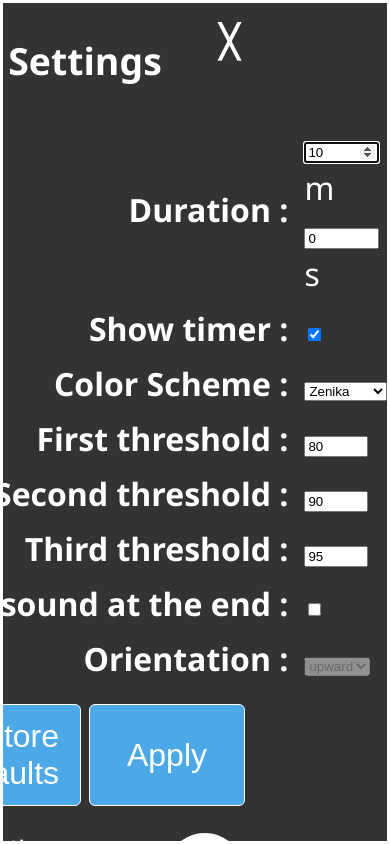
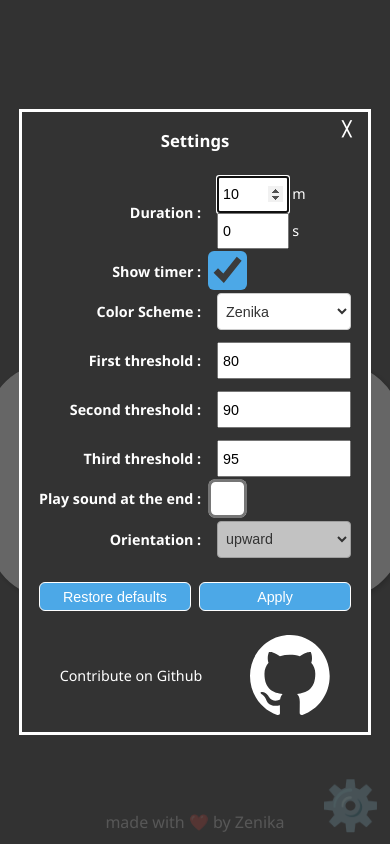
Before and after one commit to zenika-open-source/clepsydre, a website: page index.html in a window 390 px wide. Both pictures are taken after a click on the button "⚙️". Drawn offline with Linux system fonts and the light colour scheme.

Commit message:
Made settings modal more mobile friendly

```diff
--- a/css/style.css
+++ b/css/style.css
@@ -100,10 +100,39 @@ body {
   }
 }
 
+#settingsForm input {
+  font-size: 1em;
+  padding: 1vh 1vw;
+  width: 100%;
+  box-sizing: border-box;
+}
+
+#settingsForm select {
+  font-size: 1em;
+  padding: 1vh 1vw;
+  width: 100%;
+  box-sizing: border-box;
+  border: 1px solid #ccc;
+  border-radius: 4px;
+  background-color: #fff;
+  color: #333;
+}
+
+#settingsForm input[type="checkbox"] {
+  width: auto;
+  height: auto;
+  margin: 3;
+  transform: scale(3);
+  accent-color: var(--blue);
+}
+
 #settingsModal {
   color: white;
   min-width: 20%;
-  font-size: 2em;
+  font-size: calc(1vw + 1vh + 0.5vmin);
+  padding: 2vmax;
+  width: 80vw;
+  max-width: 600px;
   background-color: #333333;
   z-index: 50;
 
```
